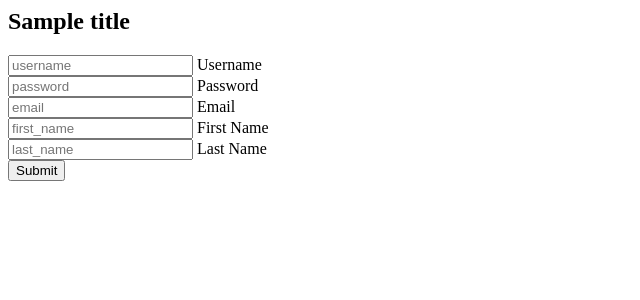
After one commit to theara-y/flask-login, a Flask app: template templates/form.html in a window 1280 px wide. The commit adds this page. Shown: the top 300 px of the page, without its empty margins (0-640 px from the left). Run offline with Flask 3, Linux system fonts and the light colour scheme; tables that the repository leaves empty hold one stand-in row (values such as "Sample post"); the template is opened without the code that fills it: values that come from a table or form of the project are taken from there, most other values are stand-ins (such as "Sample title", 1, 10 or a date in 2020).

Commit message:
add form models and templates

```diff
--- a/app.py
+++ b/app.py
@@ -1,6 +1,7 @@
 from flask import Flask, render_template, redirect
 from flask_debugtoolbar import DebugToolbarExtension
 from models import db, connect_db
+from forms import RegisterForm, LoginForm
 
 app = Flask(__name__)
 
@@ -18,13 +19,14 @@ toolbar = DebugToolbarExtension(app)
 @app.route('/')
 def get_root():
     """ Redirect to /register. """
-    return redirect('/')
+    return redirect('/register')
 
 
 @app.route('/register')
 def get_register():
     """ Get registration form. """
-    return render_template('register.html')
+    form = RegisterForm()
+    return render_template('register.html', form=form)
 
 
 @app.route('/register', methods=['POST'])
@@ -36,7 +38,8 @@ def post_register():
 @app.route('/login')
 def get_login():
     """ Get login form. """
-    return render_template('login.html')
+    form = LoginForm()
+    return render_template('login.html', form=form)
 
 
 @app.route('/login', methods=['POST'])
--- /dev/null
+++ b/forms.py
@@ -0,0 +1,17 @@
+from flask_wtf import FlaskForm
+from wtforms import StringField, PasswordField, EmailField
+from wtforms.validators import InputRequired, Email, Regexp
+
+
+class RegisterForm(FlaskForm):
+    username = StringField(validators=[InputRequired()])
+    password = PasswordField(validators=[InputRequired()])
+    email = EmailField(validators=[InputRequired(), Email(
+        message="Not a valid email address!")])
+    first_name = StringField(validators=[InputRequired()])
+    last_name = StringField(validators=[InputRequired()])
+
+
+class LoginForm(FlaskForm):
+    username = StringField(validators=[InputRequired()])
+    password = PasswordField(validators=[InputRequired()])
--- a/requirements.txt
+++ b/requirements.txt
@@ -1,12 +1,15 @@
 bcrypt==4.0.1
 blinker==1.6.2
 click==8.1.7
+dnspython==2.4.2
+email-validator==2.0.0.post2
 Flask==2.3.3
 Flask-Bcrypt==1.0.1
 Flask-DebugToolbar==0.13.1
 Flask-SQLAlchemy==3.1.1
 Flask-WTF==1.2.0
 greenlet==2.0.2
+idna==3.4
 itsdangerous==2.1.2
 Jinja2==3.1.2
 MarkupSafe==2.1.3
--- a/templates/base.html
+++ b/templates/base.html
@@ -4,13 +4,15 @@
 <head>
     <meta charset="UTF-8">
     <meta name="viewport" content="width=device-width, initial-scale=1.0">
-    {% block title %}{% endblock %}
+    <title>{% block title %}{% endblock %}</title>
     <link href="https://cdn.jsdelivr.net/npm/bootstrap@5.0.2/dist/css/bootstrap.min.css" rel="stylesheet"
         integrity="sha384-EVSTQN3/azprG1Anm3QDgpJLIm9Nao0Yz1ztcQTwFspd3yD65VohhpuuCOmLASjC" crossorigin="anonymous">
 </head>
 
 <body>
-    {% block content %}{% endblock %}
+    <div class="container py-4">
+        {% block content %}{% endblock %}
+    </div>
     <script src="https://cdn.jsdelivr.net/npm/bootstrap@5.0.2/dist/js/bootstrap.bundle.min.js"
         integrity="sha384-MrcW6ZMFYlzcLA8Nl+NtUVF0sA7MsXsP1UyJoMp4YLEuNSfAP+JcXn/tWtIaxVXM"
         crossorigin="anonymous"></script>
--- /dev/null
+++ b/templates/form.html
@@ -0,0 +1,11 @@
+<h2>{{ title }}</h2>
+<form>
+    {{ form.hidden_tag() }}
+    {% for field in form if field.widget.input_type != 'hidden' %}
+    <div class="form-floating mb-3">
+        {{ field(class_="form-control", **{'placeholder': field.name }) }}
+        {{ field.label(class_="form-label") }}
+    </div>
+    {% endfor %}
+    <button class="btn btn-primary">Submit</button>
+</form>
```
Also changed, not shown: templates/login.html (+7 -0 lines), templates/register.html (+7 -0 lines).
